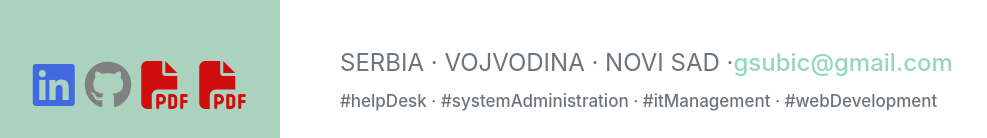
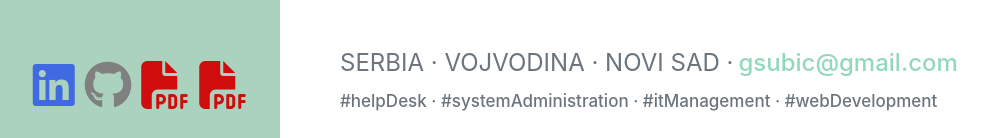
Before and after one commit to GoranSubic/GoranSubic.github.io, a Vue app: page / in a window 1280 px wide. Shown: the part 310-448 px from the top of the page, without its empty margins (0-987 px from the left). Built offline with nearby package versions, Linux system fonts and the light colour scheme.

Commit message:
Fix About page mail padding

```diff
--- a/src/App.vue
+++ b/src/App.vue
@@ -222,9 +222,33 @@
         float: left;
     }
 
-    .subheading .mail, .subheading-education {
+    .subheading-education {
         font-size: 24px;
         font-weight: 500;
+    }
+
+    .subheading .mail > a {
+        padding-left: 5px;
+        font-size: 24px;
+        font-weight: 500;
+    }
+
+    span.mail, span.mail > a {
+        background-color: rgba(0, 0, 0, 0);
+        box-sizing: border-box;
+        color: rgb(65, 184, 131);
+        opacity: 0.75;
+        display: inline;
+        font-family: "Saira Extra Condensed", -apple-system, BlinkMacSystemFont, "Segoe UI", Roboto, "Helvetica Neue", Arial, sans-serif, "Apple Color Emoji", "Segoe UI Emoji", "Segoe UI Symbol", "Noto Color Emoji";
+        font-weight: 500;
+        height: auto;
+        text-align: left;
+        text-decoration-line: none;
+        text-decoration-style: solid;
+        text-size-adjust: 100%;
+        text-transform: none;
+        width: auto;
+        -webkit-tap-highlight-color: rgba(0, 0, 0, 0);
     }
 
     .subheading-roles, .job-name-link {
@@ -242,22 +266,4 @@
     div.about-welcome p {
         margin: 0;
     }
-
-        span.mail, span.mail > a {
-            background-color: rgba(0, 0, 0, 0);
-            box-sizing: border-box;
-            color: rgb(65, 184, 131);
-            opacity: 0.75;
-            display: inline;
-            font-family: "Saira Extra Condensed", -apple-system, BlinkMacSystemFont, "Segoe UI", Roboto, "Helvetica Neue", Arial, sans-serif, "Apple Color Emoji", "Segoe UI Emoji", "Segoe UI Symbol", "Noto Color Emoji";
-            font-weight: 500;
-            height: auto;
-            text-align: left;
-            text-decoration-line: none;
-            text-decoration-style: solid;
-            text-size-adjust: 100%;
-            text-transform: none;
-            width: auto;
-            -webkit-tap-highlight-color: rgba(0, 0, 0, 0);
-        }
 </style>
```
